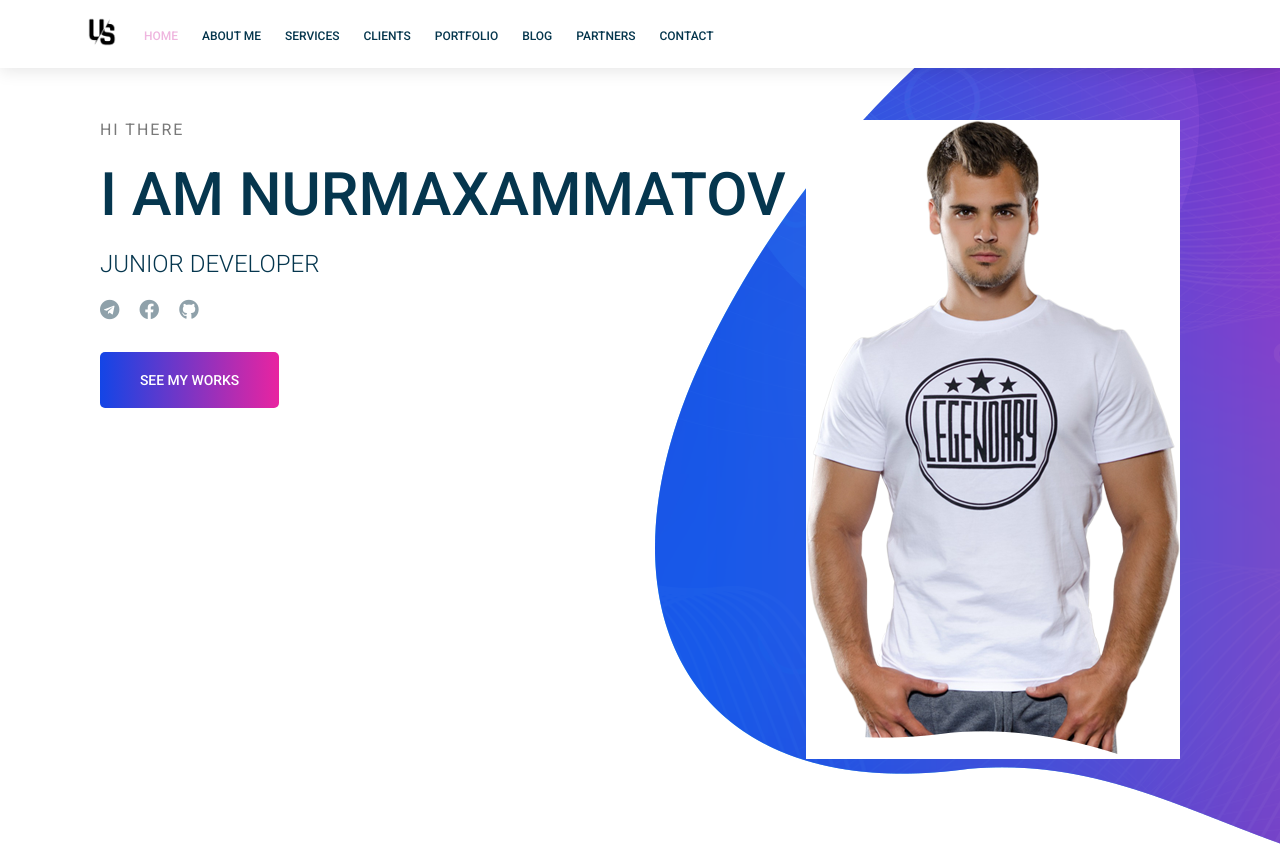
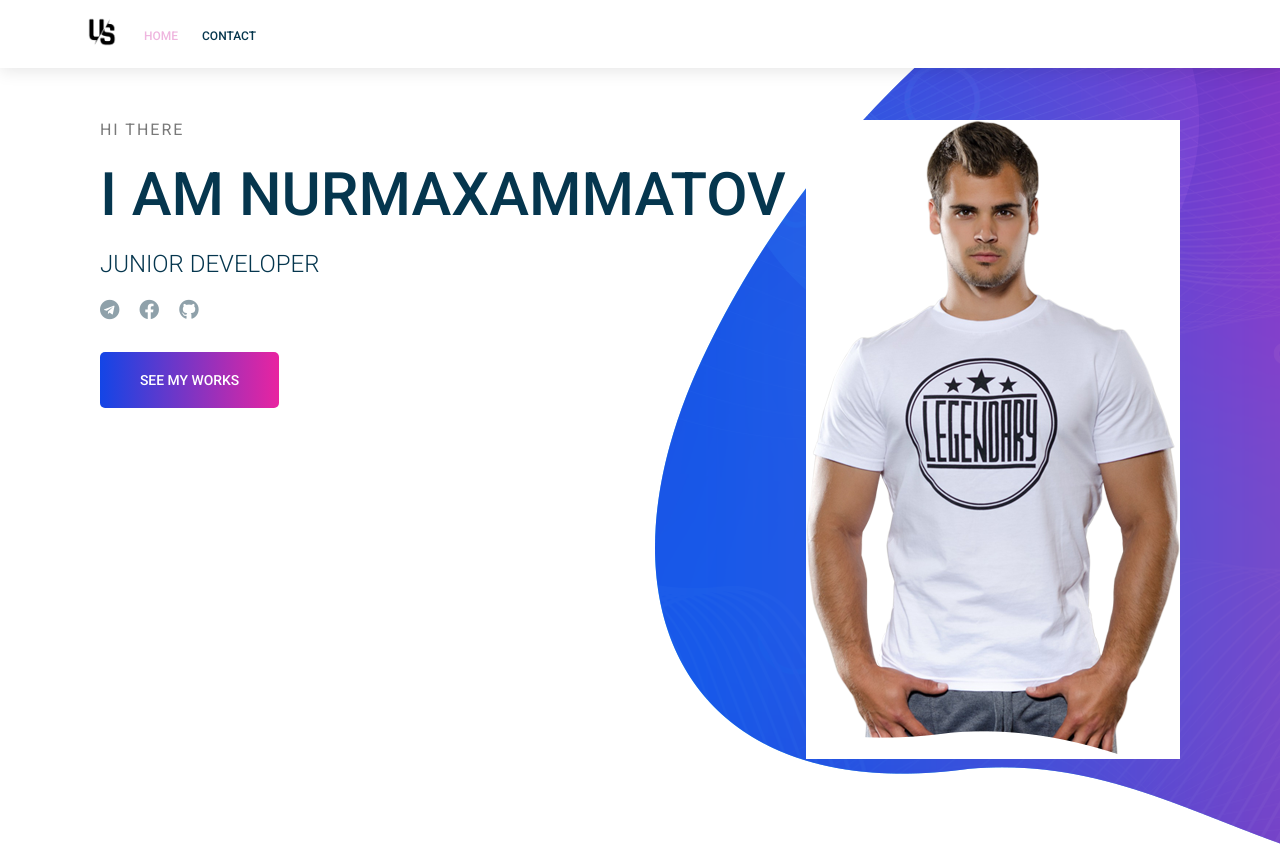
Before and after one commit to Nurmakhammatov/portfolio-project, a plain HTML site: page index.html in a window 1280 px wide. Shown: the top 844 px of the page. Drawn offline with Linux system fonts and the light colour scheme; files that its build step writes are made by us from their sources; files whose address does not match are found by name.

Commit message:
links fixed

```diff
--- a/contact.html
+++ b/contact.html
@@ -18,24 +18,24 @@
             crossorigin="anonymous"
             referrerpolicy="no-referrer"
         />
-        <link rel="stylesheet" href="css/contact.css" />
-        <link rel="stylesheet" href="/portfolio/css/shared.css" />
+        <link rel="stylesheet" href="./css/contact.css" />
+        <link rel="stylesheet" href="./css/shared.css" />
     </head>
     <body>
         <!-- Header section-->
         <header class="main-header">
             <div class="container">
                 <div class="main-header__brand">
-                    <a href="index-portfolio.html">
+                    <a href="./index.html">
                         <img src="./Images/logo.png" alt="Logo" />
                     </a>
                 </div>
                 <nav class="main-navigation">
                     <ul class="main-navigation__items">
                         <li class="main-navigation__item active">
-                            <a href="/portfolio/index-portfolio.html">Home</a>
+                            <a href="./index.html">Home</a>
                         </li>
-                        <li class="main-navigation__item">
+                        <!-- <li class="main-navigation__item">
                             <a href="#">About</a>
                         </li>
                         <li class="main-navigation__item">
@@ -46,7 +46,7 @@
                         </li>
                         <li class="main-navigation__item">
                             <a href="#">Blog</a>
-                        </li>
+                        </li> -->
                         <li class="main-navigation__item">
                             <a href="#">Contact</a>
                         </li>
--- a/index.html
+++ b/index.html
@@ -20,8 +20,8 @@
         />
 
         <title>Portfolio</title>
-        <link rel="stylesheet" href="/portfolio/css/styles.css" />
-        <link rel="stylesheet" href="/portfolio/css/shared.css" />
+        <link rel="stylesheet" href="./css/styles.css" />
+        <link rel="stylesheet" href="./css/shared.css" />
         <style></style>
     </head>
     <body>
@@ -38,7 +38,7 @@
                         <li class="main-navigation__item active">
                             <a href="/portfolio/index-portfolio.html">Home</a>
                         </li>
-                        <li class="main-navigation__item">
+                        <!-- <li class="main-navigation__item">
                             <a href="#main-section">About me</a>
                         </li>
                         <li class="main-navigation__item">
@@ -55,7 +55,7 @@
                         </li>
                         <li class="main-navigation__item">
                             <a href="#partners">Partners</a>
-                        </li>
+                        </li> -->
                         <li class="main-navigation__item">
                             <a href="./contact.html">Contact</a>
                         </li>
```
